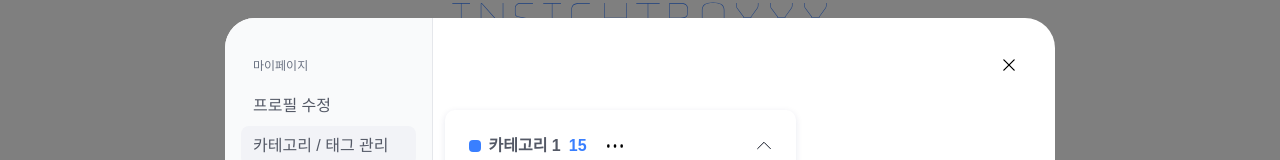
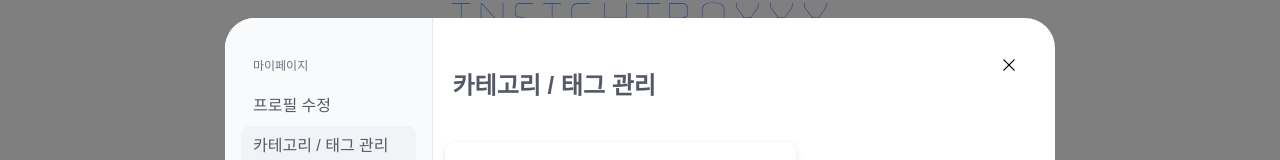
Before and after one commit to Leets-Official/BOOKMARK-FE, a React (Vite) app: page /my-page/category-management in a window 1280 px wide. Shown: the part 162-322 px from the top of the page. Built offline with nearby package versions, Linux system fonts and the light colour scheme; no server answers; sample sign-in values are in the browser's storage; a web font is replaced by a local one.

Commit message:
feat : CategoryManagement 페이지 디자인 반영

```diff
--- a/src/pages/myPage/CategoryManagement.tsx
+++ b/src/pages/myPage/CategoryManagement.tsx
@@ -1,6 +1,7 @@
 import CommonHeader from '@/components/layout/header/CommonHeader';
 import CategoryCard from '@/components/ui/card/CategoryCard';
 import { useScrollLock } from '@/hooks/ScrollLock';
+import clsx from 'clsx';
 import { isMobile } from 'react-device-detect';
 
 const categoryColors = [
@@ -33,7 +34,17 @@ const CategoryManagement = () => {
           <CommonHeader title='카테고리 / 태그 관리' />
         </div>
       )}
-      <div className='flex flex-col items-center justify-center mt-20 p-3 gap-5 overflow-y-auto hide-scrollbar'>
+      <div
+        className={clsx(
+          'flex flex-col itms-center justify-center p-3 gap-5',
+          isMobile ? 'mt-20' : 'mt-10',
+        )}
+      >
+        {!isMobile && (
+          <p className='text-2xl font-semibold text-stone self-start px-2 mb-5'>
+            카테고리 / 태그 관리
+          </p>
+        )}
         {categoryCards.map((card) => (
           <CategoryCard key={card.id} color={card.color} categoryName={card.name} />
         ))}
```
